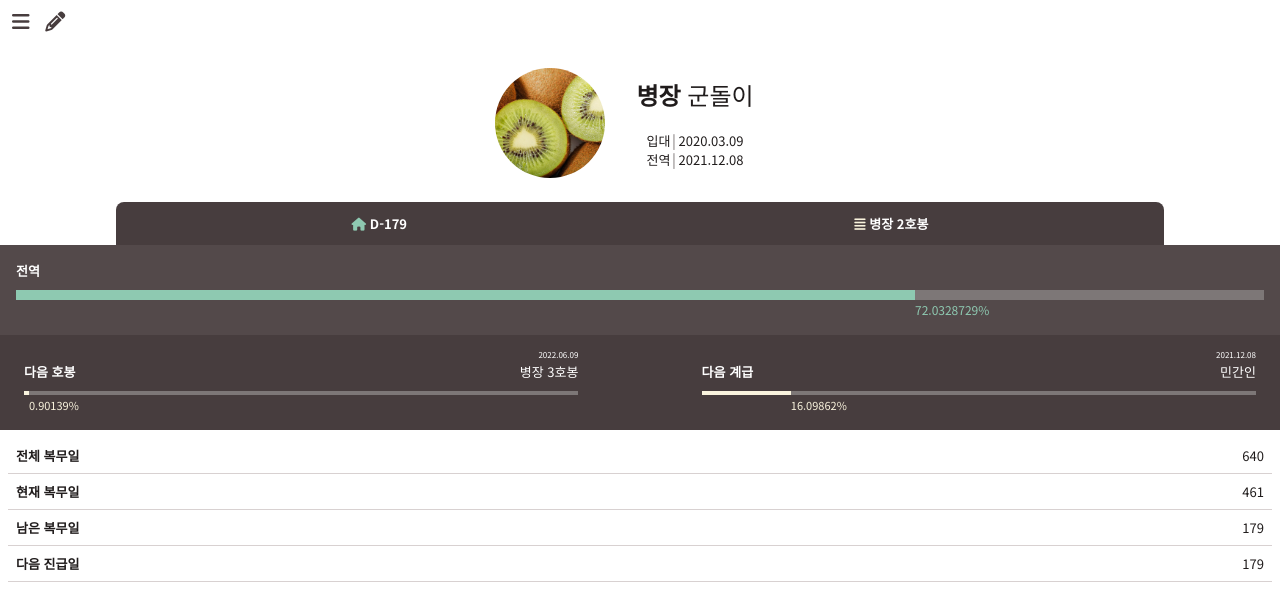
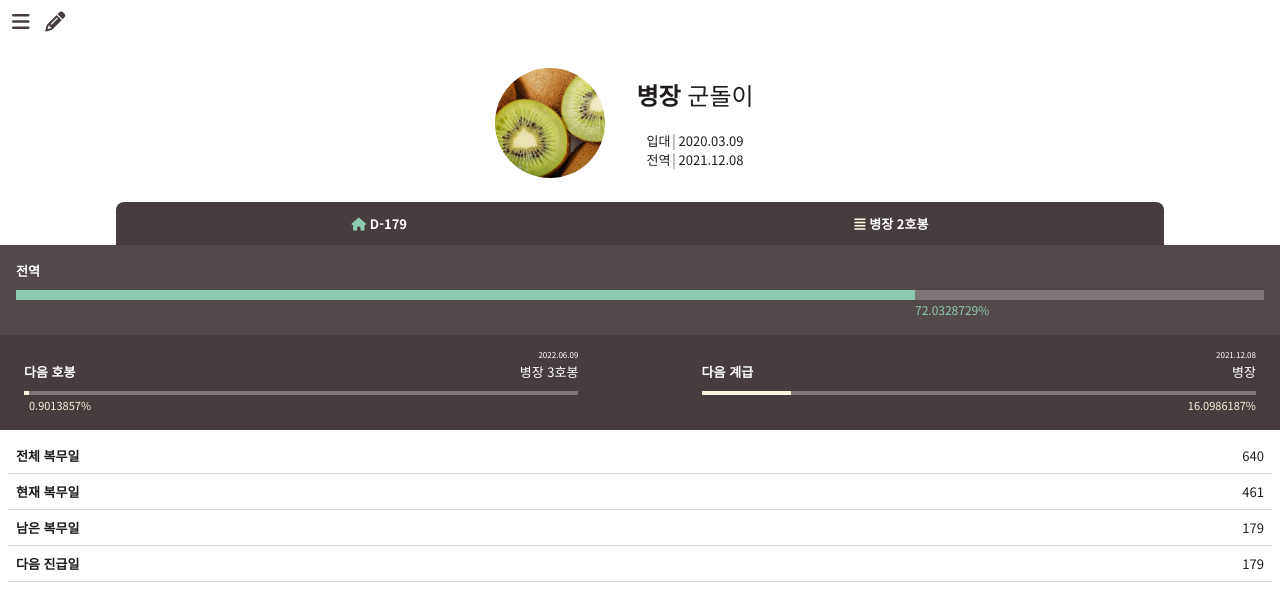
Before and after one commit to js43o/Goondori_clone, a plain HTML site: page index.html in a window 1280 px wide. Drawn offline with Linux system fonts and the light colour scheme.

Commit message:
Optimizing...3
코드 최적화 및 진급 관련 자잘한 버그 수정.
전역 시 인터페이스, 퍼센트 표시 위치 등 개선.

```diff
--- a/index.html
+++ b/index.html
@@ -66,7 +66,7 @@
                     </div>
                     <div class="level">
                         <i class="fas"></i>
-                        <span class="rank"></span> <span class="salary"></span>호봉
+                        <span class="rank"></span> <span class="salary"></span>
                     </div>
                 </div>
                 <div class="progress">
@@ -77,7 +77,7 @@
                         </div>
                         <span class="percent"></span>
                     </div>
-                    <div class="progress_sub" data-theme="darker">
+                    <div class="sub-progress" data-theme="darker">
                         <div class="progress_salary">
                             <small class="next-salary-date" style="float: right"></small>
                             <br>
--- a/main.js
+++ b/main.js
@@ -1,4 +1,4 @@
-const RANK = ['이병', '일병', '상병', '병장', '민간인'];
+const RANK = ['이병', '일병', '상병', '병장', '민간인', '?'];
 const RANK_MARK = ['fa-minus', 'fa-equals', 'fa-bars', 'fa-align-justify', 'fa-grin-squint'];
 const MS_TO_DATE = 86400000;
 const PERIODS = {
@@ -41,45 +41,41 @@ function addUser(name, startDate, endDate, imgSrc, kind) {
 
     let user = {};
 
-    // setting main values
+    // main values
     user.name = name;
     user.startDate = startDate;
     user.endDate = endDate ? endDate : addDate(user.startDate, 0, sum(PERIODS[kind]), -1);
     document.querySelector('.profile_image img').src = imgSrc;
     user.period = PERIODS[kind];
 
-    // setting rank-date
-    user.rankDate = [];
+    // rank-date
+    user.rankDate = [ new Date(user.startDate) ];
     let acc = 0;
 
-    user.rankDate.push(new Date(startDate));
-    for (let i of user.period) {
+    for (let i of user.period.slice(0, -1)) {
         acc += i;
-        user.rankDate.push(new Date(addDate(startDate, 0, acc)));
+        user.rankDate.push(new Date(addDate(user.startDate, 0, acc)));
     }
+    user.rankDate.push(new Date(user.endDate)); // endDate is less 1 day
 
-    // setting current rank/salary
-    user.salary = 1;
-    user.rankIndex = 1;
+    // current rank/salary
+    user.salary = 0;
+    user.rankIndex = 0;
     user.lastSalaryDate;
     let currentDate = new Date(startDate);
 
     while ((currentDate = addDate(currentDate, 0, 1)) < Date.now()) {
-
-        user.salary++;
-
         // 해당 계급의 최대 호봉을 초과했을 때
-        if (currentDate >= user.rankDate[user.rankIndex]) {
-            user.salary = 1;
+        if (currentDate >= user.rankDate[user.rankIndex + 1]) {
+            user.salary = 0;
             user.rankIndex++;
         }
+        user.salary++;
     }
-    currentDate = addDate(currentDate, 0, -1);
-    user.rankIndex--;
-    user.lastSalaryDate = new Date(currentDate);
+    user.lastSalaryDate = new Date(addDate(currentDate, 0, -1));
 
-    // setting next-dates
-    user.nextSalaryDate = addDate(user.lastSalaryDate, 1);
+    // next-dates
+    user.nextSalaryDate = user.rankIndex > 3 ? user.lastSalaryDate : addDate(user.lastSalaryDate, 1);
     user.nextRankDate = user.rankIndex >= 3 ? user.endDate : user.rankDate[user.rankIndex + 1];
 
     updatePrgoress(user);
@@ -88,11 +84,12 @@ function addUser(name, startDate, endDate, imgSrc, kind) {
     users[userNum++] = user;
 }
 
+
 function updatePrgoress(user) {
     user.updatingProgressId = setInterval(() => {
-        user.mainProgress = Math.min(((Date.now() - user.startDate) / (user.endDate - user.startDate)) * 100, 100);
-        user.salaryProgress = Math.min(((Date.now() - user.lastSalaryDate) / (user.nextSalaryDate - user.lastSalaryDate)) * 100, 100);
-        user.rankProgress = Math.min(((Date.now() - user.rankDate[user.rankIndex]) / (user.nextRankDate - user.rankDate[user.rankIndex])) * 100, 100);
+        user.mainProgress = Math.min(100, ((Date.now() - user.startDate) / (user.endDate - user.startDate)) * 100);
+        user.salaryProgress = Math.min(100, ((Date.now() - user.lastSalaryDate) / (user.nextSalaryDate - user.lastSalaryDate)) * 100);
+        user.rankProgress = Math.min(100, ((Date.now() - user.rankDate[user.rankIndex]) / (user.nextRankDate - user.rankDate[user.rankIndex])) * 100);
     }, 100);
 }
 
@@ -113,59 +110,58 @@ function parseUserToPage(user, page) {
     // main values
     parseValueToQuery(user.name, '.name', page);
     parseValueToQuery(RANK[user.rankIndex], '.rank', page);
-    parseValueToQuery(user.salary, '.salary', page);
+    parseValueToQuery(user.rankIndex > 3 ? '' : `${user.salary}호봉`, '.salary', page);
     parseValueToQuery(dateToString(user.startDate), '.start-date', page);
     parseValueToQuery(dateToString(user.endDate), '.end-date', page);
     page.querySelector('.level .fas').classList.add(RANK_MARK[user.rankIndex]);
 
     // progress values
-    parseValueToQuery(dateToString(user.nextRankDate), '.next-rank-date', page);
-    parseValueToQuery(dateToString(user.nextSalaryDate), '.next-salary-date', page);
-    parseValueToQuery(RANK[Math.max(user.rankIndex + 1, 4)], '.next-rank', page);
+    parseValueToQuery(user.rankIndex < 4 ? dateToString(user.nextRankDate) : '', '.next-rank-date', page);
+    parseValueToQuery(user.rankIndex < 4 ? dateToString(user.nextSalaryDate) : '', '.next-salary-date', page);
+    parseValueToQuery(user.rankIndex < 4 ? RANK[user.rankIndex] : '', '.next-rank', page);
 
     let nextRankIndex = user.rankIndex;
     let nextSalary = user.salary + 1;
 
-    if (nextSalary > user.period[user.rankIndex]) {
+    if (user.rankIndex < 4 && nextSalary > user.period[user.rankIndex]) {
         nextRankIndex = user.rankIndex + 1;
         nextSalary = 1;
     }
-
-    page.querySelector('.next-salary').textContent = `${RANK[nextRankIndex]} ${nextSalary}호봉`
+    page.querySelector('.next-salary').textContent = user.rankIndex < 4 ? `${RANK[nextRankIndex]} ${nextSalary}호봉` : '';
 
     parseProgressToPage(user, page);
 
     // days values
-    parseValueToQuery(Math.ceil((user.endDate - user.startDate) / MS_TO_DATE) + 1, '.full-day', page);
-    parseValueToQuery(Math.ceil((new Date() - user.startDate) / MS_TO_DATE), '.current-day', page);
-    parseValueToQuery(+page.querySelector('.full-day').textContent - +page.querySelector('.current-day').textContent, '.remaining-day', page);
-    parseValueToQuery(Math.ceil((user.nextRankDate - new Date()) / MS_TO_DATE), '.next-rank-day', page);
+    let fullDay = Math.ceil((user.endDate - user.startDate) / MS_TO_DATE) + 1;
+    parseValueToQuery(fullDay, '.full-day', page);
+    parseValueToQuery(user.rankIndex < 4 ? Math.ceil((new Date() - user.startDate) / MS_TO_DATE) : fullDay, '.current-day', page);
+    parseValueToQuery(fullDay - +page.querySelector('.current-day').textContent, '.remaining-day', page);
+    parseValueToQuery(user.rankIndex < 4 ? Math.ceil((user.nextRankDate - new Date()) / MS_TO_DATE) : 0, '.next-rank-day', page);
 }
 
+
 function parseProgressToPage(user, page) {
+
+    const getLeft = elem => elem.getBoundingClientRect().left;
+    const getWidth = elem => elem.getBoundingClientRect().width;
+
+    let bars = page.querySelectorAll('.bar_filled');
+    let percents = page.querySelectorAll('.percent');
+
     user.parsingProgressId = setInterval(() => {
-        let bars = page.querySelectorAll('.bar_filled');
-        let percents = page.querySelectorAll('.percent');
 
-        const _left = elem => elem.getBoundingClientRect().left;
-        const _width = elem => elem.getBoundingClientRect().width;
+        const progresses = [user.mainProgress, user.salaryProgress, user.rankProgress];
 
-        // main percent
-        bars[0].style.width = `${user.mainProgress}%`;
-        percents[0].textContent = `${user.mainProgress.toFixed(7)}%`;
-        percents[0].style.left = `${user.mainProgress}%`;
-
-        // salary percent
-        bars[1].style.width = `${user.salaryProgress}%`;
-        percents[1].textContent = `${user.salaryProgress.toFixed(5)}%`;
-        percents[1].style.left = `${user.salaryProgress}%`;
-
-        // rank percent
-        bars[2].style.width = `${user.rankProgress}%`;
-        percents[2].textContent = `${user.rankProgress.toFixed(5)}%`;
-        percents[2].style.left = `${user.rankProgress}%`;
+        for (let i = 0; i < 3; i++) {
+            bars[i].style.width = `${progresses[i]}%`;
+            percents[i].textContent = `${progresses[i].toFixed(7)}%`;
+            percents[i].style.left = `${progresses[i]}%`;
+            if (getLeft(percents[i]) + getWidth(percents[i]) > getWidth(bars[i].parentElement))
+                percents[i].style.left = Math.max(0, getWidth(bars[i].parentElement) - getWidth(percents[i])) + 'px';
+        }
 
     }, 100);
+
 }
 
 // add buttons action
--- a/style.css
+++ b/style.css
@@ -62,7 +62,6 @@ nav .fas {
     padding: 12px;
     opacity: 0;
     font-size: 16px;
-    font-weight: bold;
     transition: all 0.2s;
 }
 
@@ -94,6 +93,7 @@ nav .fas {
     position: fixed;
     bottom: 8px;
     font-family: 'Poppins', sans-serif;
+    font-size: 18px;
 }
 
 .editWindow {
@@ -232,7 +232,7 @@ small {
     margin-top: 10px;
 }
 
-.progress_sub {
+.sub-progress {
     display: flex;
     flex-direction: row;
     justify-content: space-between;
@@ -241,12 +241,12 @@ small {
     overflow: hidden;
 }
 
-.progress_sub .bar {
+.sub-progress .bar {
     height: 4px;
     margin-top: 10px;
 }
 
-.progress_sub .progress_salary, .progress_rank {
+.sub-progress .progress_salary, .progress_rank {
     width: 45%;
 }
 
@@ -260,12 +260,12 @@ small {
     font-size: 12px;
 }
 
-.progress_sub .bar_filled {
+.sub-progress .bar_filled {
     height: 100%;
     background-color: var(--color-yellow);
 }
 
-.progress_sub .percent {
+.sub-progress .percent {
     color: var(--color-yellow);
     font-size: 11px;
 }
```
